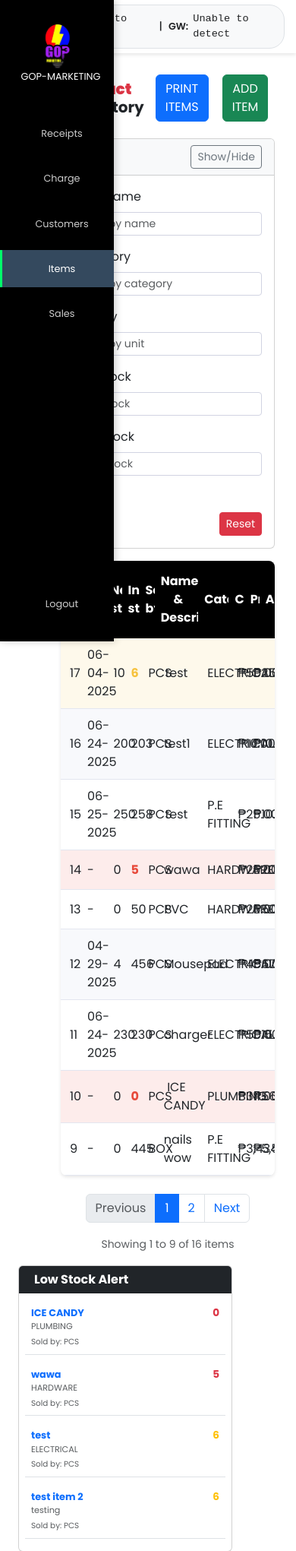
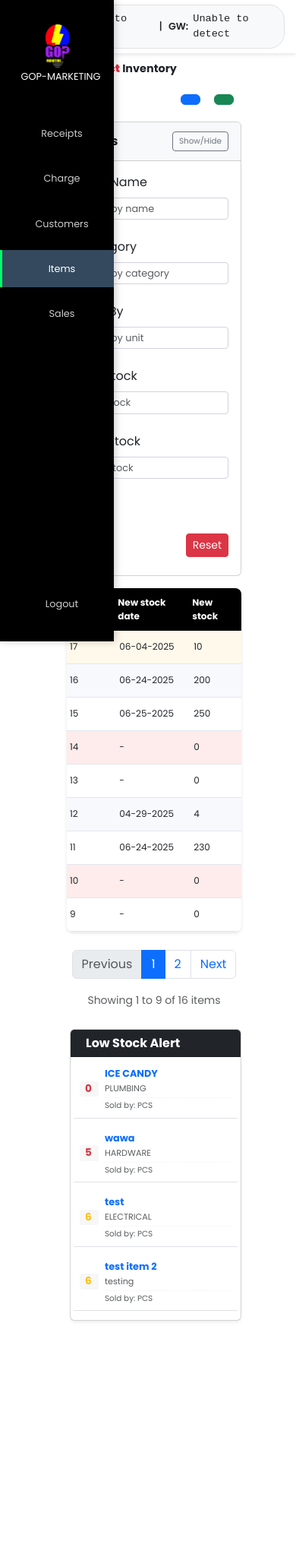
Before and after one commit to SiHarv/GOP-POS-System, a PHP site: page /views/items/items.php in a window 390 px wide. Shown: the top 2041 px of the page at 76% size. After the commit the page ends 1738 px from the top, so only its background shows below. Run offline with PHP 8.4, Linux system fonts and the light colour scheme; the visitor is signed in with stand-in values (Sample User, id 1); data comes from the database, SQL or seed files in the repository; some libraries are stand-ins or nearby versions.

Commit message:
fix: adjusted items page layouts

```diff
--- a/styles/items.css
+++ b/styles/items.css
@@ -5,6 +5,7 @@
 }
 .main-content {
   padding-top: 5.5rem;
+  padding-left: 80px; /* Default padding to account for sidebar */
 }
 body {
   font-family: Arial, sans-serif;
@@ -15,7 +16,9 @@
   background-color: white;
   border-radius: 8px;
   box-shadow: 0 2px 4px rgba(0, 0, 0, 0.1);
-  overflow: hidden;
+  overflow-x: auto; /* Enable horizontal scrolling */
+  overflow-y: hidden;
+  max-width: 100%; /* Prevent table from breaking layout */
 }
 
 .items-table {
@@ -175,6 +178,11 @@
   background-color: #45a049;
 }
 
+/* Button text for responsive design */
+.button-text {
+  display: inline-block;
+}
+
 .edit-btn {
   background-color: #007bff;
   color: white;
@@ -206,15 +214,15 @@
 }
 
 .low-quantity-item {
-  padding: 12px;
+  padding: 8px 10px;
   background-color: #f8f9fc;
   border-radius: 6px;
   display: flex;
-  justify-content: space-between;
   align-items: flex-start;
   border-left: 3px solid #ffae00;
-  margin-bottom: 10px;
+  margin-bottom: 6px;
   transition: all 0.2s ease;
+  font-size: 0.8rem;
 }
 
 .low-quantity-item:hover {
@@ -233,7 +241,7 @@
 
 .item-meta {
   color: #858796;
-  font-size: 0.8rem;
+  font-size: 0.7rem;
   margin-top: 3px;
 }
 
@@ -247,13 +255,59 @@
 
 .stock-count {
   font-weight: bold;
-  font-size: 1.1rem;
+  font-size: 0.10rem;
   border-radius: 50%;
   width: 35px;
   height: 35px;
   display: flex;
   justify-content: center;
   align-items: center;
+}
+
+.stock-indicator {
+  font-weight: bold;
+  min-width: 30px;
+  padding: 0 3px;
+}
+
+.small-sidebar .card {
+  font-size: 0.8rem;
+}
+
+.small-sidebar .low-stock-item {
+  padding: 8px 8px;
+  margin-bottom: 4px;
+  border-bottom: 1px solid rgba(0,0,0,0.05);
+}
+
+.small-sidebar .stock-indicator {
+  border-radius: 3px;
+  text-align: center;
+  background-color: rgba(0,0,0,0.03);
+}
+
+/* Style for low stock items when in small sidebar */
+.small-sidebar .text-danger {
+  color: #dc3545 !important;
+}
+
+.small-sidebar .text-warning {
+  color: #ffc107 !important;
+}
+
+.small-sidebar .flex-grow-1 > div:not(:last-child) {
+  margin-bottom: 2px;
+}
+
+.item-details-container {
+  display: flex;
+  flex-direction: column;
+}
+
+.small-sidebar .sold-by {
+  border-top: 1px dotted rgba(0,0,0,0.05);
+  padding-top: 2px;
+  margin-top: 1px;
 }
 
 .stock-count.warning {
@@ -267,7 +321,7 @@
 }
 
 .restock-btn {
-  font-size: 0.75rem;
+  font-size: 0.66rem;
   padding: 0.15rem 0.5rem;
   white-space: nowrap;
 }
@@ -316,7 +370,7 @@
 }
 
 .add-to-po {
-  font-size: 0.8rem;
+  font-size: 0.7rem;
 }
 
 .form-check-input.po-item-checkbox:checked {
@@ -368,6 +422,8 @@
 .container-fluid {
   padding-right: 1rem;
   padding-left: 1rem;
+  width: 100%;
+  box-sizing: border-box;
 }
 
 .purchase-needed {
@@ -376,7 +432,7 @@
 }
 
 .purchase-indicator {
-  font-size: 0.75rem;
+  font-size: 0.66rem;
   color: #dc3545;
   font-weight: 500;
   background-color: rgba(220, 53, 69, 0.1);
@@ -446,15 +502,44 @@
   border: 1px solid #000000;
 }
 
+/* Filter card responsive design */
+.search-filter .card-header {
+  padding: 0.75rem 1rem;
+}
+
+/* Responsive design for filter toggle */
+#toggle-filters {
+  font-size: 0.65rem;
+  padding: 0.25rem 0.5rem;
+}
+
+@media (max-width: 991px) {
+  #filter-body .row {
+    flex-wrap: wrap;
+  }
+
+  #filter-body .col-md-3 {
+    flex: 0 0 50%;
+    max-width: 50%;
+  }
+}
+
+@media (max-width: 767px) {
+  #filter-body .col-md-3 {
+    flex: 0 0 100%;
+    max-width: 100%;
+  }
+}
+
 .search-filter .form-control {
   border: 1px solid #d1d3e2;
-  font-size: 1rem;
+  font-size: 0.9rem;
   padding: 0.6rem;
 }
 
 /* Override for filter form controls to maintain consistent sizing */
 .search-filter .form-control-sm {
-  font-size: 0.875rem;
+  font-size: 0.675rem;
   padding: 0.25rem 0.5rem;
   border-radius: 0.25rem;
 }
@@ -465,7 +550,7 @@
 }
 
 .search-result-count {
-  font-size: 0.9rem;
+  font-size: 0.8rem;
   color: #6c757d;
   text-align: right;
 }
@@ -477,6 +562,221 @@
 
 .no-results-message p {
   margin: 10px 0;
-  font-size: 1.1rem;
+  font-size: 0.9rem;
   color: #5a5c69;
 }
+
+/* Responsive adjustments for laptops and smaller screens */
+@media (max-width: 1366px) {
+  .main-content {
+    padding-top: 4.5rem;
+  }
+
+  .items-table thead th {
+    padding: 12px 2px;
+    padding-left: 5px;
+    font-size: 0.7rem;
+  }
+
+  .items-table td {
+    padding: 8px 6px;
+    font-size: 0.8rem;
+  }
+
+  .add-btn {
+    padding: 6px 12px;
+    font-size: 0.8rem;
+  }
+
+  .search-filter .form-control-sm {
+    font-size: 0.8rem;
+    padding: 0.2rem 0.4rem;
+  }
+
+  .scrollable-table {
+    max-height: calc(100vh - 220px);
+  }
+}
+
+/* Specific fix for 1199px breakpoint where sidebar overlaps content */
+@media (max-width: 1199px) and (min-width: 992px) {
+  .main-content {
+    padding-left: 85px; /* Match the sidebar width + small buffer */
+  }
+
+  /* Adjust container padding */
+  .container-fluid {
+    padding-right: 0.5rem;
+    padding-left: 0.5rem;
+  }
+
+  /* Ensure table is properly spaced */
+  .table-wrapper {
+    margin-right: 0;
+  }
+
+  /* Adjust column spacing for the specific breakpoint */
+  .col-lg-10 {
+    padding-right: 8px;
+    flex: 0 0 auto;
+    width: 85%; /* Adjust width slightly */
+  }
+
+  .col-lg-2 {
+    padding-left: 8px;
+    flex: 0 0 auto;
+    width: 15%; /* Adjust width slightly */
+  }
+
+  /* Make table more compact */
+  .items-table th, .items-table td {
+    padding: 8px 4px;
+    font-size: 0.75rem;
+  }
+}
+
+@media (max-width: 1024px) {
+  .container-fluid {
+    padding-right: 0.5rem;
+    padding-left: 0.5rem;
+  }
+
+  .items {
+    flex-direction: column;
+    align-items: flex-start;
+  }
+
+  .items .button-group {
+    margin-top: 10px;
+    width: 100%;
+    justify-content: flex-end;
+  }
+
+  .items-table thead th {
+    font-size: 0.75rem;
+    padding: 10px 2px;
+  }
+
+  .items-table td {
+    font-size: 0.75rem;
+    padding: 6px 4px;
+  }
+
+  .edit-btn {
+    padding: 3px 6px;
+    font-size: 0.7rem;
+  }
+
+  /* Table column width adjustments for smaller screens */
+  .items-table th:nth-child(1),
+  .items-table td:nth-child(1) {
+    width: 8%;
+  }
+  .items-table th:nth-child(2),
+  .items-table td:nth-child(2) {
+    width: 10%;
+  }
+  .items-table th:nth-child(5),
+  .items-table td:nth-child(5) {
+    width: 18%;
+  }
+  .items-table th:nth-child(6),
+  .items-table td:nth-child(6) {
+    width: 8%;
+  }
+
+  /* Optimize filter section for smaller screens */
+  .search-filter .card-body .row {
+    margin-right: -5px;
+    margin-left: -5px;
+  }
+
+  .search-filter .card-body .col-md-3 {
+    padding-right: 5px;
+    padding-left: 5px;
+  }
+}
+
+/* For very small laptop screens */
+@media (max-width: 800px) {
+  .table-wrapper {
+    overflow-x: auto;
+  }
+
+  .items-table {
+    min-width: 800px; /* Ensure table doesn't get too compressed */
+  }
+
+  .search-filter .card-body .row {
+    flex-direction: column;
+  }
+
+  .search-filter .card-body .col-md-3 {
+    width: 100%;
+    margin-bottom: 8px;
+  }
+
+  /* Adjust the sidebar for very small screens */
+  .low-quantity-item {
+    padding: 8px;
+  }
+
+  .small-sidebar .stock-indicator {
+    min-width: 25px;
+  }
+
+  .item-actions {
+    min-width: 70px;
+  }
+
+  .stock-count {
+    width: 30px;
+    height: 30px;
+    font-size: 0.7rem;
+  }
+
+  /* Ensure sidebar is responsive at all breakpoints */
+  .small-sidebar {
+    margin-top: 10px;
+  }
+
+  /* Hide button text on very small screens and just show icons */
+  @media (max-width: 576px) {
+    .button-text {
+      display: none;
+    }
+
+    .add-btn {
+      padding: 8px;
+    }
+
+    .add-btn .iconify {
+      margin-right: 0;
+    }
+
+    .items h5 {
+      font-size: 0.9rem;
+    }
+
+    /* Make sidebar appear as a horizontal scrollable list on mobile */
+    .sidebar-container {
+      overflow-x: auto;
+      white-space: nowrap;
+      padding-bottom: 15px;
+    }
+
+    .low-quantity-list {
+      display: flex;
+      flex-direction: row;
+      gap: 10px;
+      flex-wrap: nowrap;
+      padding: 0 5px;
+    }
+
+    .low-quantity-item {
+      min-width: 200px;
+      width: auto;
+      flex-shrink: 0;
+    }
+  }
+}
--- a/views/items/items.php
+++ b/views/items/items.php
@@ -49,23 +49,22 @@
     <?php require_once '../renderParts/header.php'; ?>
     <?php require_once '../renderParts/sidebar.php'; ?>
     <main class="main-content">
-        <div class="container-fluid px-4">
-            <div class="row">
+        <div class="container-fluid px-md-2 px-lg-3">
+            <div class="row gx-2 gx-md-3">
 
                 <!-- Main Content Column (Items Table) -->
-                <div class="col-lg-1"></div>
-                <div class="col-lg-8 col-md-10" style="margin-left: 3.5em;">
+                <div class="col-lg-10 col-md-8 col-sm-12 ps-0 ps-md-1">
                     <div class="table-header">
                         <div class="items">
                             <h5 class="fw-bold"><span class="text-danger fw-bolder">Product</span> Inventory</h5>
                             <div class="button-group">
                                 <button id="printItemsBtn" class="add-btn btn btn-primary me-2" data-bs-toggle="modal" data-bs-target="#printItemsModal">
-                                    <span class="iconify" data-icon="solar:printer-outline" data-width="24" data-height="24" style="margin-bottom: 2.5px;"></span>
-                                    PRINT ITEMS
+                                    <span class="iconify" data-icon="solar:printer-outline" data-width="12" data-height="12" style="margin-bottom: 2px;"></span>
+                                    <span class="button-text">PRINT ITEMS</span>
                                 </button>
                                 <button id="addItemBtn" class="add-btn btn btn-success">
-                                    <span class="iconify" data-icon="solar:add-circle-outline" data-width="24" data-height="24" style="margin-bottom: 2.5px;"></span>
-                                    ADD ITEM
+                                    <span class="iconify" data-icon="solar:add-circle-outline" data-width="12" data-height="12" style="margin-bottom: 2px;"></span>
+                                    <span class="button-text">ADD ITEM</span>
                                 </button>
                             </div>
                         </div>
@@ -127,16 +126,16 @@
                             <table class="items-table" id="items-table">
                                 <thead>
                                     <tr>
-                                        <th style="width: 8%; min-width: 30px;">Item code</th>
-                                        <th style="width: 12%; min-width: 160px;">New stock date</th>
-                                        <th>New stock</th>
-                                        <th>In stock</th>
+                                        <th style="width: 8%; min-width: 60px;">Item code</th>
+                                        <th style="width: 12%; min-width: 120px;">New stock date</th>
+                                        <th style="min-width: 70px;">New stock</th>
+                                        <th style="min-width: 70px;">In stock</th>
                                         <th style="width: 7%; min-width: 70px;">Sold by</th>
-                                        <th style="width: 20%; min-width: 180px;">Name & Description</th>
-                                        <th style="width: 14%; min-width: 120px;">Category</th>
+                                        <th style="width: 20%; min-width: 160px;">Name & Description</th>
+                                        <th style="width: 14%; min-width: 100px;">Category</th>
                                         <th style="width: 7%; min-width: 60px;">Cost</th>
                                         <th style="width: 7%; min-width: 60px;">Price</th>
-                                        <th style="width: 7%; min-width: 60px;">Action</th>
+                                        <th style="width: 7%; min-width: 80px;">Action</th>
                                     </tr>
                                 </thead>
                                 <tbody id="itemsTableBody">
@@ -214,12 +213,14 @@
                 </div>
 
                 <!-- Low Quantity Items Panel (Right Side) -->
-                <div class="col-lg-2 col-md-6 mt-3 mt-lg-0">
-                    <?php
-                    // Pass low stock items to the sidebar
-                    $sidebarItems = $lowStockItems;
-                    require_once 'lowQuantityItems.php';
-                    ?>
+                <div class="col-lg-2 col-md-4 col-sm-12 mt-3 mt-md-0">
+                    <div class="sidebar-container small-sidebar">
+                        <?php
+                        // Pass low stock items to the sidebar
+                        $sidebarItems = $lowStockItems;
+                        require_once 'lowQuantityItems.php';
+                        ?>
+                    </div>
                 </div>
             </div>
         </div>
--- a/views/items/lowQuantityItems.php
+++ b/views/items/lowQuantityItems.php
@@ -21,14 +21,14 @@
 ?>
 
 <div class="low-quantity-panel" style="height: 0;">
-   <div class="card">
-      <div class="card-header bg-dark text-dark">
+   <div class="card shadow-sm">
+      <div class="card-header bg-dark text-dark py-2">
          <h6 class="mb-0 fw-bold text-white text-start">
             <span class="iconify me-1" data-icon="solar:danger-triangle-linear" data-width="16" style="margin-bottom: 2px;"></span>
             Low Stock Alert
          </h6>
       </div>
-      <div class="card-body p-2" style="max-height: 500px; overflow-y: auto;">
+      <div class="card-body p-1" style="max-height: 500px; overflow-y: auto;">
          <?php if (isset($sidebarItems) && !empty($sidebarItems)): ?>
             <?php foreach ($sidebarItems as $item):
                $stockClass = '';
@@ -42,24 +42,24 @@
                }
             ?>
                <div class="low-stock-item mb-2 p-2 border-bottom">
-                  <div class="d-flex justify-content-between align-items-start">
-                     <div class="flex-grow-1">
+                  <div class="d-flex align-items-center">
+                     <div class="stock-indicator me-2">
+                        <div class="<?php echo $stockClass; ?> fw-bold d-flex align-items-center" style="font-size: 0.85rem;">
+                           <span class="iconify me-1" data-icon="<?php echo $stockIcon; ?>" data-width="12"></span>
+                           <span><?php echo $item['stock']; ?></span>
+                        </div>
+                     </div>
+                     <div class="flex-grow-1 item-details-container">
                         <div class="fw-bold text-primary" style="font-size: 0.8rem;">
                            <?php echo substr($item['name'], 0, 18); ?><?php echo strlen($item['name']) > 18 ? '...' : ''; ?>
                         </div>
                         <div class="text-muted" style="font-size: 0.7rem;">
                            <?php echo $item['category']; ?>
                         </div>
-                     </div>
-                     <div class="text-end">
-                        <div class="<?php echo $stockClass; ?> fw-bold" style="font-size: 0.85rem;">
-                           <span class="iconify" data-icon="<?php echo $stockIcon; ?>" data-width="12"></span>
-                           <?php echo $item['stock']; ?>
+                        <div class="text-muted sold-by" style="font-size: 0.65rem;">
+                           Sold by: <?php echo strlen($item['sold_by']) > 12 ? substr($item['sold_by'], 0, 10) . '...' : $item['sold_by']; ?>
                         </div>
                      </div>
-                  </div>
-                  <div class="text-muted mt-1" style="font-size: 0.65rem;">
-                     Sold by: <?php echo $item['sold_by']; ?>
                   </div>
                </div>
             <?php endforeach; ?>
```
